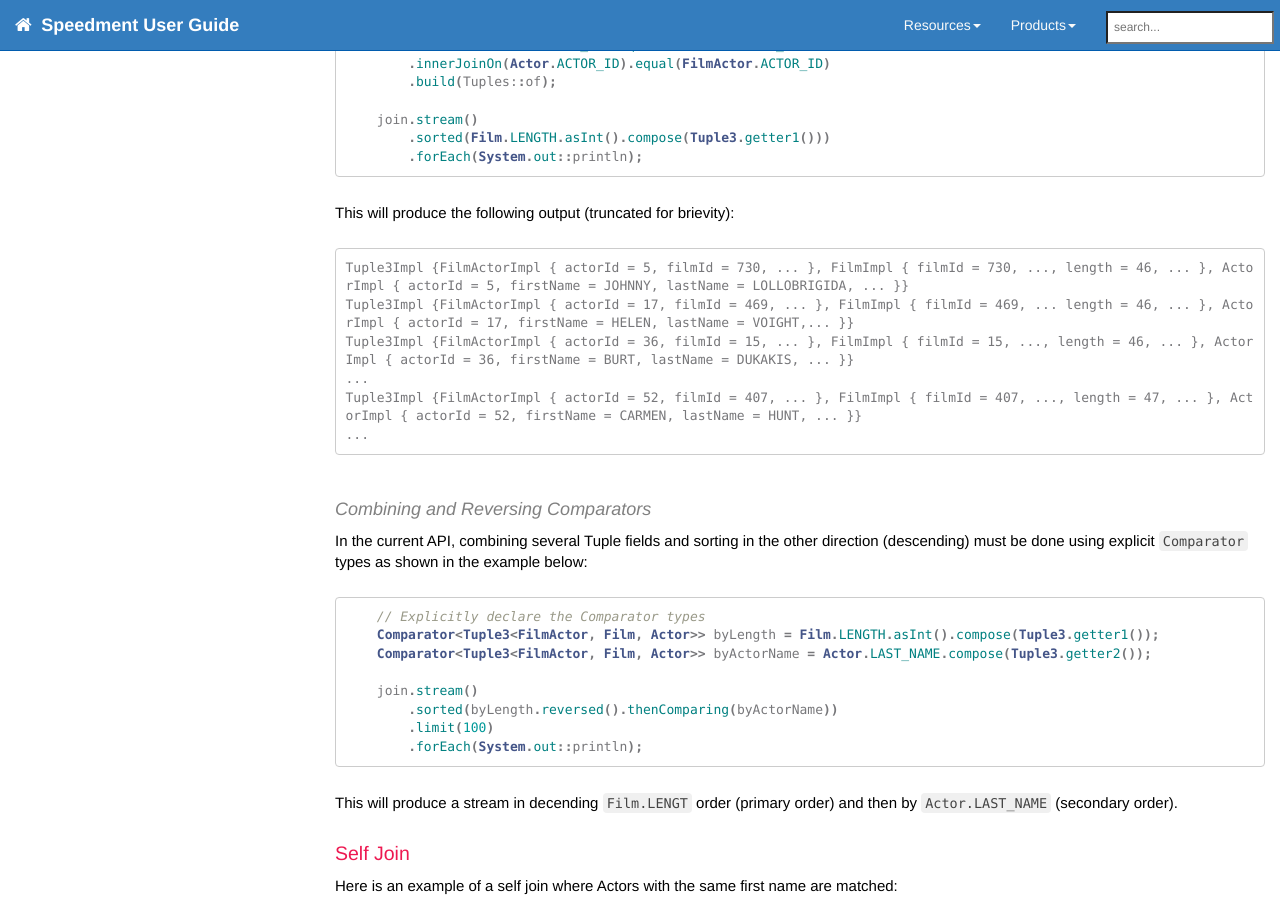
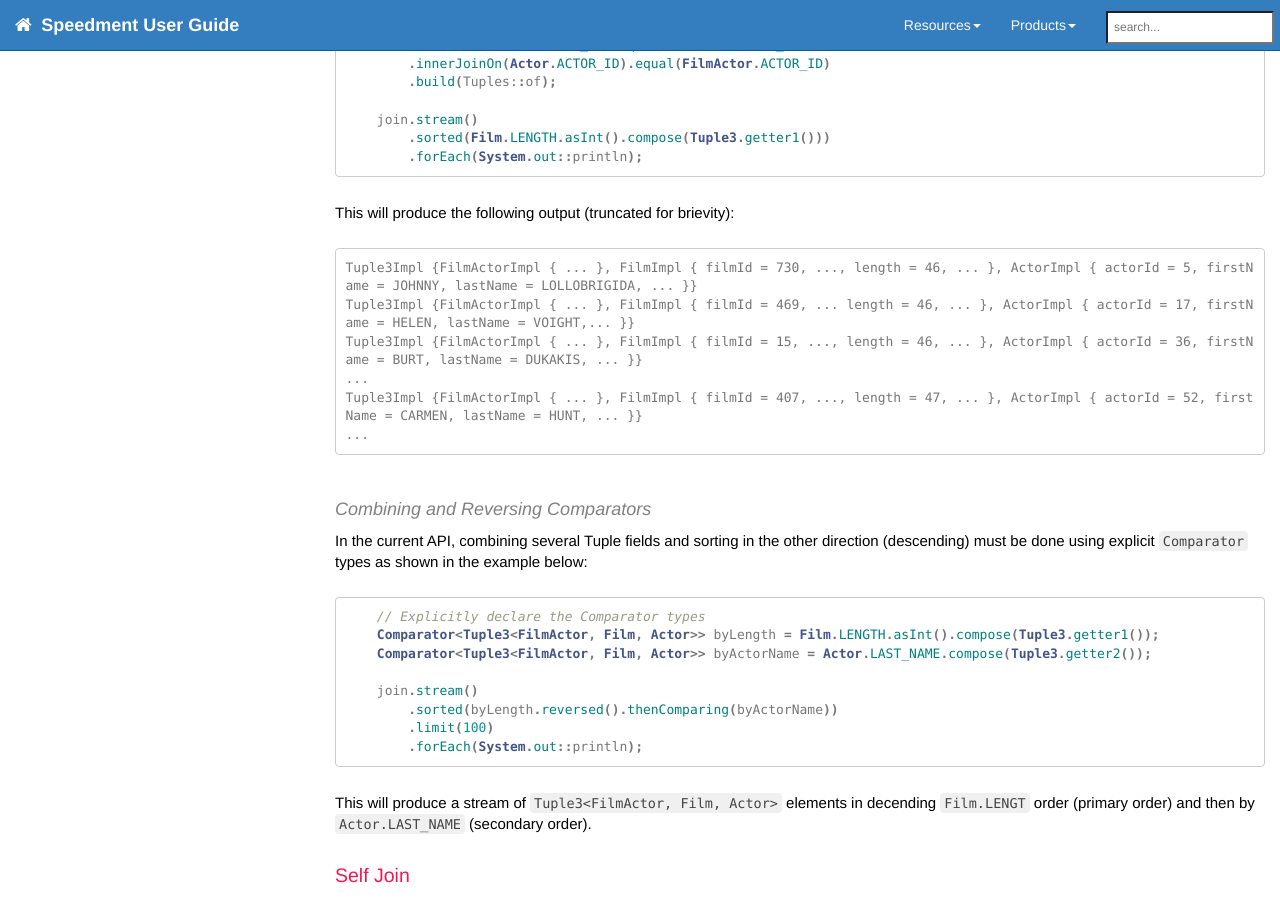
Before and after one commit to speedment/speedment-doc, a Jekyll site: the page built from pages/join.md, in a window 1280 px wide and 900 px high, scrolled down 7025 px. Built offline with Jekyll 4.4.1, drawn with Linux system fonts in a browser that asks for light colours; nearby versions of some CDN libraries; comment, search, counter and statistics services are not loaded.

Commit message:
Fix formatting

````diff
--- a/pages/join.md
+++ b/pages/join.md
@@ -281,11 +281,11 @@ is sorted in `Film.LENGTH` order (ascending):
 
 This will produce the following output (truncated for brievity):
 ``` text
-Tuple3Impl {FilmActorImpl { actorId = 5, filmId = 730, ... }, FilmImpl { filmId = 730, ..., length = 46, ... }, ActorImpl { actorId = 5, firstName = JOHNNY, lastName = LOLLOBRIGIDA, ... }}
-Tuple3Impl {FilmActorImpl { actorId = 17, filmId = 469, ... }, FilmImpl { filmId = 469, ... length = 46, ... }, ActorImpl { actorId = 17, firstName = HELEN, lastName = VOIGHT,... }}
-Tuple3Impl {FilmActorImpl { actorId = 36, filmId = 15, ... }, FilmImpl { filmId = 15, ..., length = 46, ... }, ActorImpl { actorId = 36, firstName = BURT, lastName = DUKAKIS, ... }}
+Tuple3Impl {FilmActorImpl { ... }, FilmImpl { filmId = 730, ..., length = 46, ... }, ActorImpl { actorId = 5, firstName = JOHNNY, lastName = LOLLOBRIGIDA, ... }}
+Tuple3Impl {FilmActorImpl { ... }, FilmImpl { filmId = 469, ... length = 46, ... }, ActorImpl { actorId = 17, firstName = HELEN, lastName = VOIGHT,... }}
+Tuple3Impl {FilmActorImpl { ... }, FilmImpl { filmId = 15, ..., length = 46, ... }, ActorImpl { actorId = 36, firstName = BURT, lastName = DUKAKIS, ... }}
 ...
-Tuple3Impl {FilmActorImpl { actorId = 52, filmId = 407, ... }, FilmImpl { filmId = 407, ..., length = 47, ... }, ActorImpl { actorId = 52, firstName = CARMEN, lastName = HUNT, ... }}
+Tuple3Impl {FilmActorImpl { ... }, FilmImpl { filmId = 407, ..., length = 47, ... }, ActorImpl { actorId = 52, firstName = CARMEN, lastName = HUNT, ... }}
 ...
 ```
 
@@ -301,7 +301,7 @@ In the current API, combining several Tuple fields and sorting in the other dire
         .limit(100)
         .forEach(System.out::println);
 ```
-This will produce a stream in decending `Film.LENGT` order (primary order) and then by `Actor.LAST_NAME` (secondary order).
+This will produce a stream of `Tuple3<FilmActor, Film, Actor>` elements in decending `Film.LENGT` order (primary order) and then by `Actor.LAST_NAME` (secondary order).
 
 ### Self Join
 Here is an example of a self join where Actors with the same first name are matched:
````
